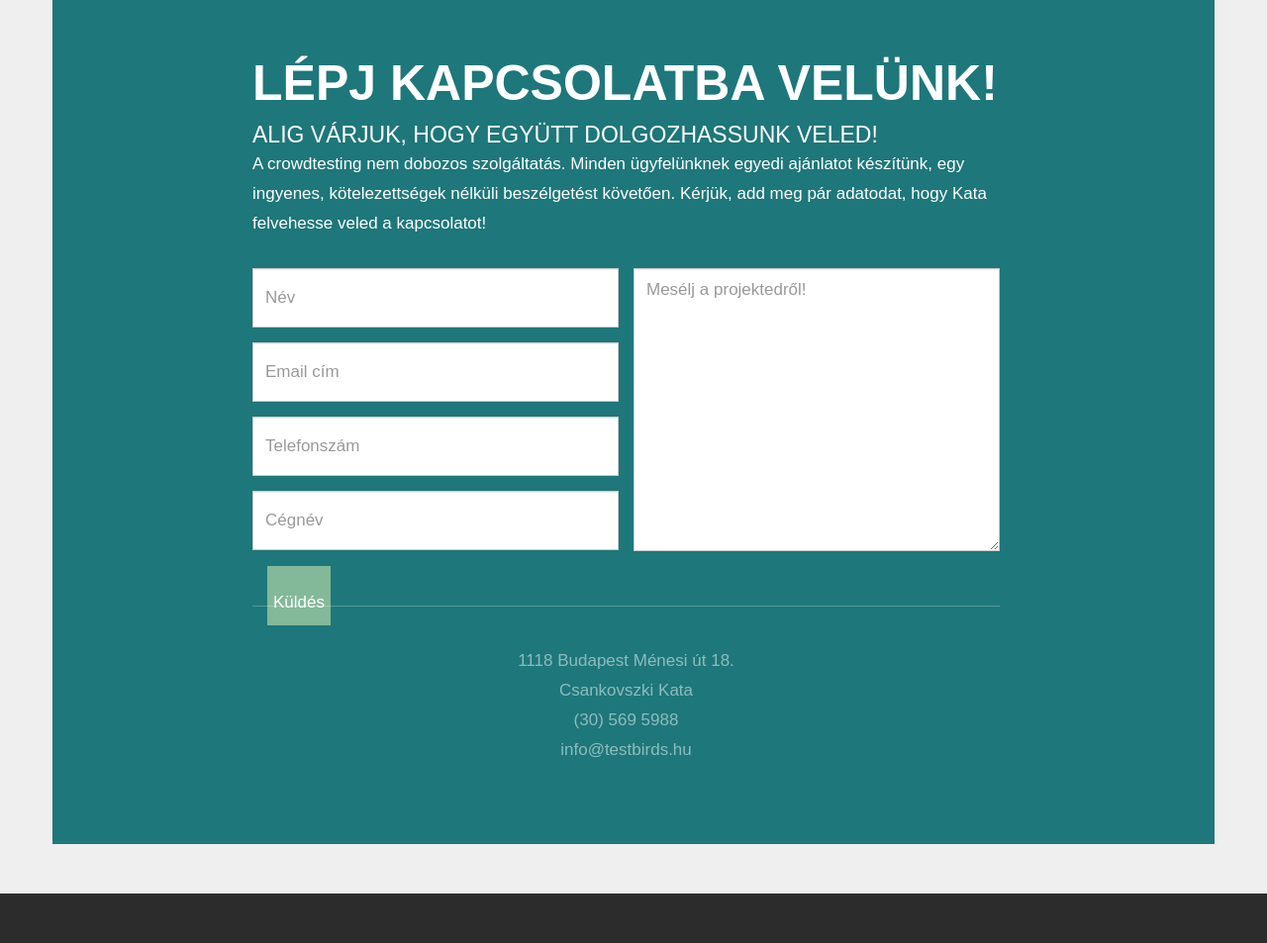
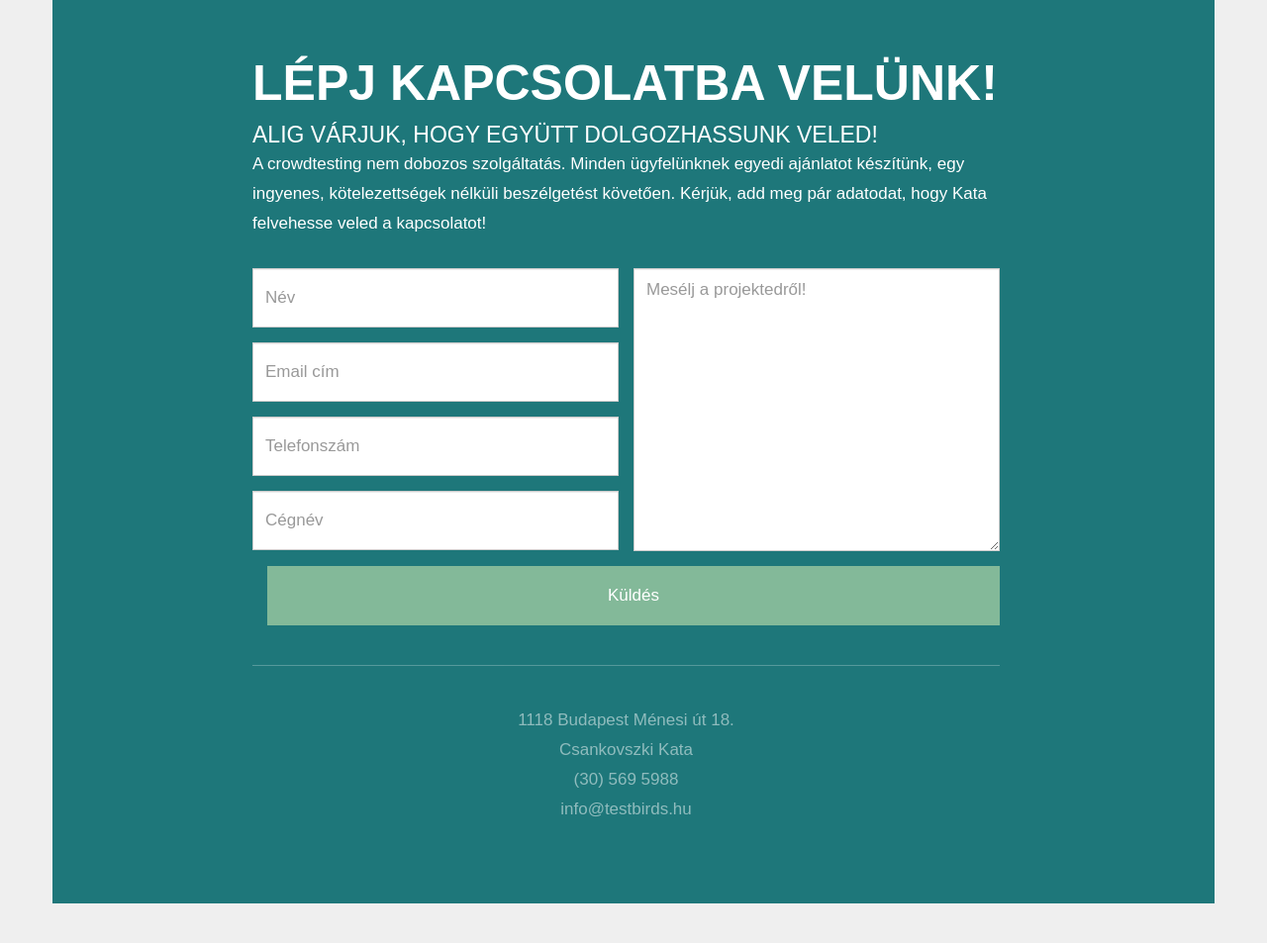
Before and after one commit to Testbirds-HU/TB, a PHP site: page /kapcsolat.php in a window 1280 px wide. Shown: the part 121-1074 px from the top of the page at 99% size. Run offline with PHP 8.4, Linux system fonts and the light colour scheme; style sheets or scripts are compiled from the project's sources; some libraries are stand-ins or nearby versions; some web fonts are replaced.

Commit message:
kapcsolat

```diff
--- a/css/merge.css
+++ b/css/merge.css
@@ -1224,12 +1224,14 @@ textarea.form-control {
 .send .btn-primary {
   margin-right: 15px;
   text-align: center;
-  padding-top: 15px;
   height: 60px;
   background-color: #83B999;
   border: none;
   font-size: 1.7rem;
   line-height: 30px;
+  padding-left: 0px;
+  padding-right: 0px;
+  width: 100%;
   font-family: Droid Sans, sans-serif;
   font-weight: 400; }
 .send .btn-primary:hover {
--- a/kapcsolat.php
+++ b/kapcsolat.php
@@ -146,10 +146,11 @@ if($url == 'http://www.testbirds.cz'){
                 </div>
               </div>
             </div>
-          </div>
-          <div class="row send col-md-12">
+            <div class="row send col-md-12">
             <input class="btn-primary" type="submit" value="<?=writeText($lang,'kapcsolat_form6',$content);?>">
           </div>
+          </div>
+
           </form>
           <div style="border-top: 1px solid rgba(255, 255, 255, 0.49); margin-right: 15px; margin-top: 40px; padding-top: 40px; text-align: center; opacity: 0.5" class="row">
             <p><?=writeText($lang,'kapcsolat_kapcsolat1',$content);?></p>
--- a/sass/kapcsolat.sass
+++ b/sass/kapcsolat.sass
@@ -51,12 +51,14 @@ textarea.form-control
 	.btn-primary
 		margin-right: 15px
 		text-align: center
-		padding-top: 15px
 		height: 60px
 		background-color: #83B999
 		border: none
 		font-size: 1.7rem
 		line-height: 30px
+		padding-left: 0px
+		padding-right: 0px
+		width: 100%
 		font-family: Droid Sans, sans-serif
 		font-weight: 400
 
```
Also changed, not shown: 1 other file.
